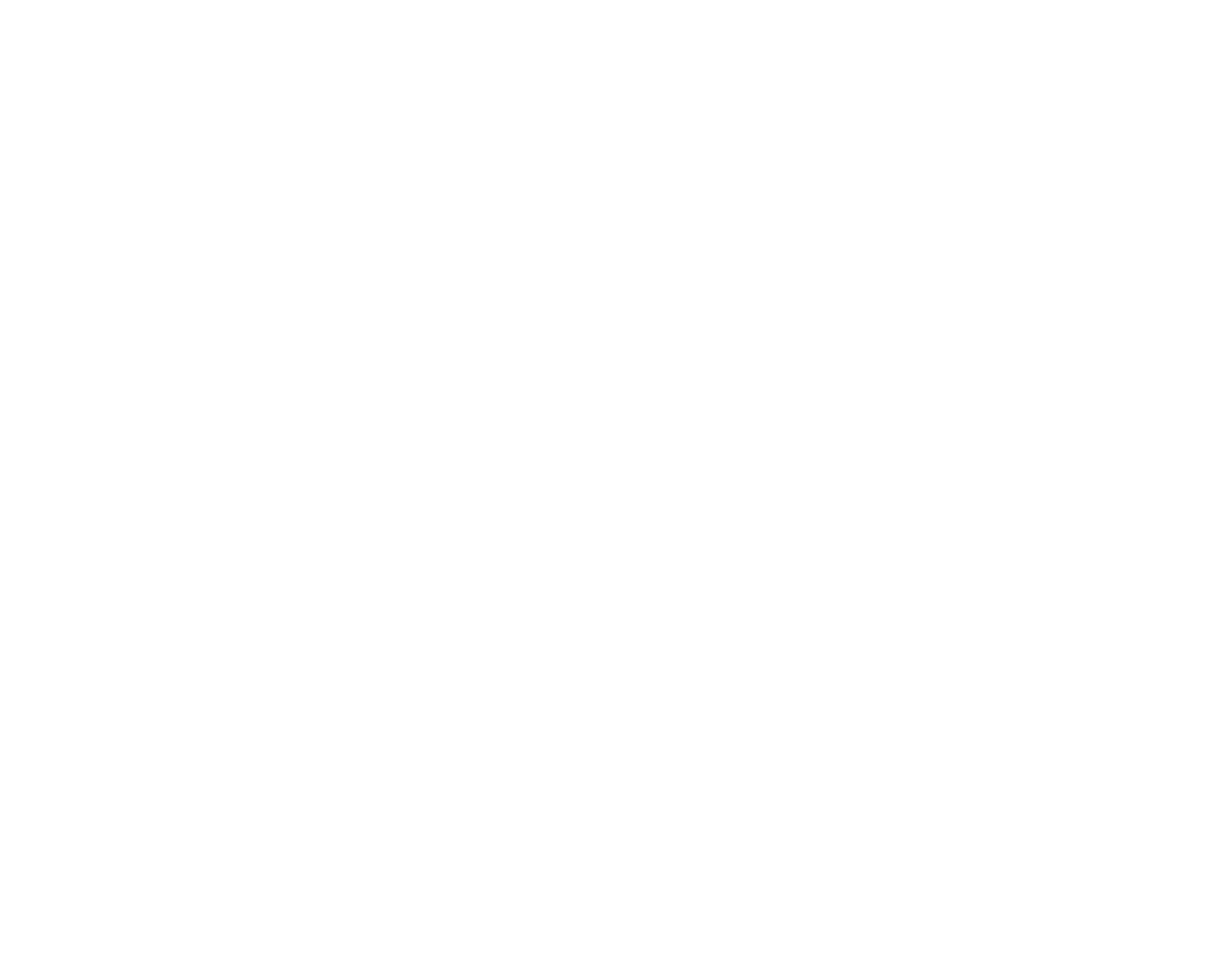
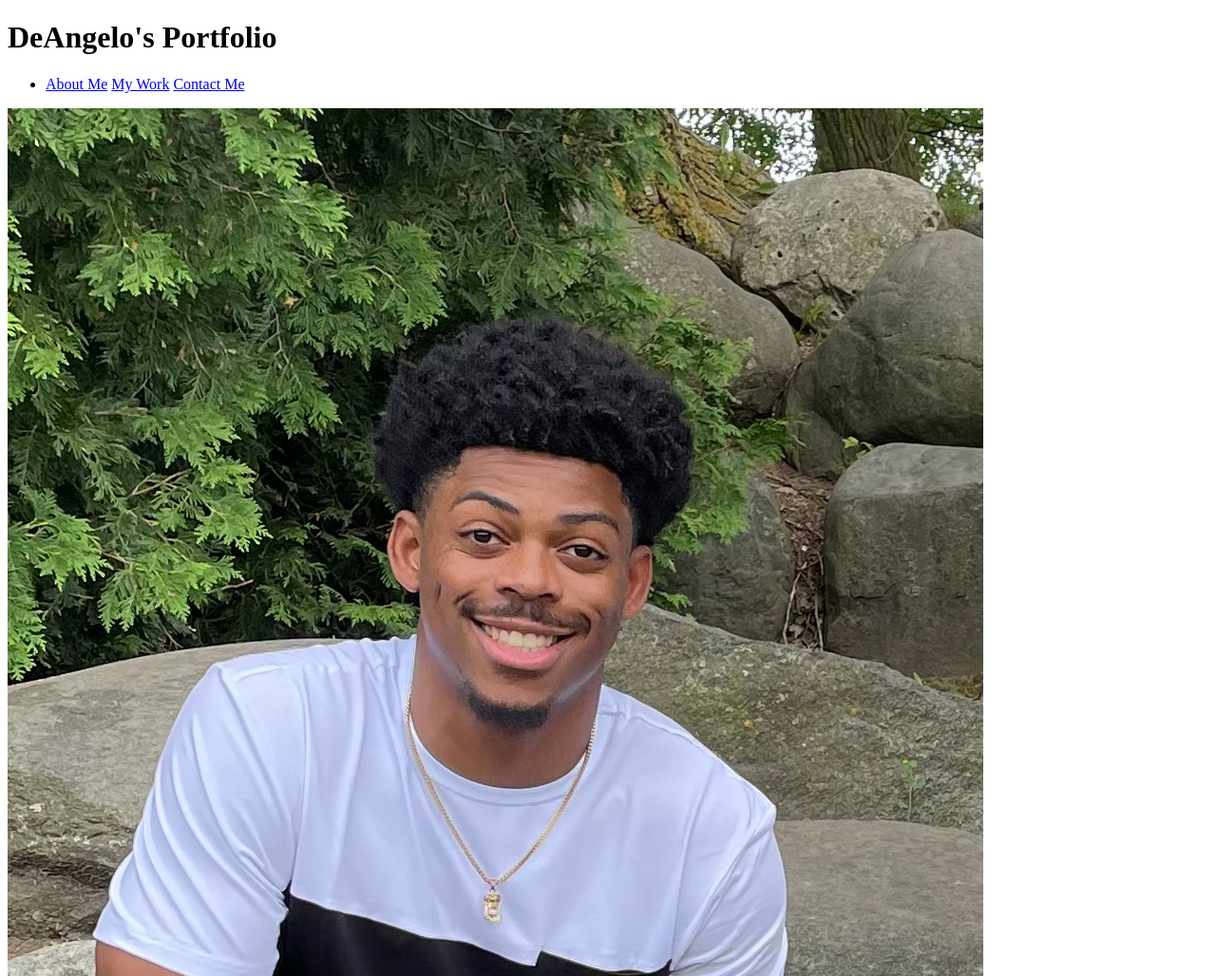
Before and after one commit to dtjones23/MyFolioFile, a plain HTML site: page index.html in a window 1280 px wide. Shown: the whole page at 95% size. Before the commit the page ends 800 px from the top, so only its background shows below. Drawn offline with Linux system fonts and the light colour scheme.

Commit message:
added HTML content header

```diff
--- a/index.html
+++ b/index.html
@@ -8,3 +8,20 @@
 </head>
 <!-- added HTML file -->
 <!-- created external css link -->
+
+<body>
+    <header>
+        <h1>DeAngelo's Portfolio</h1>
+        <nav>
+            <ul>
+                <li>
+                    <a href="#about-me">About Me</a>
+                    <a href="#my-work">My Work</a>
+                    <a href="#contact-me">Contact Me</a>
+                    <!-- Inserted nav links -->
+                </li>
+            </ul>
+        </nav>
+        <img src="assets/images/IMG_4826.jpeg"/>
+    </header>
+</body>
```
